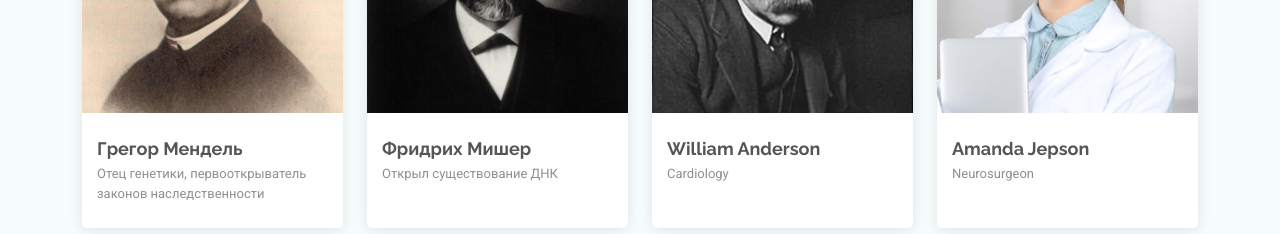
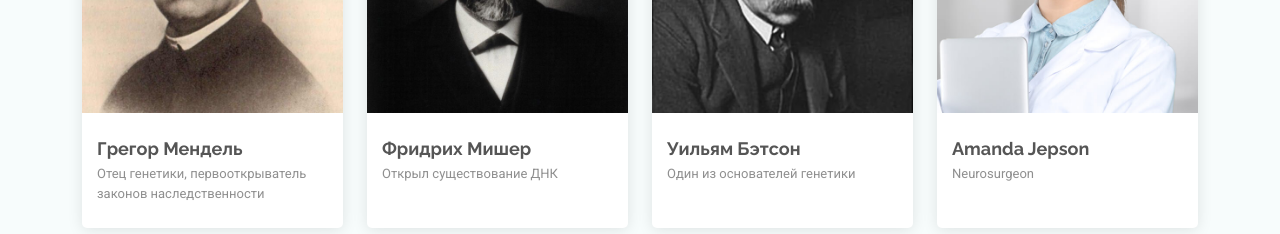
Before and after one commit to Oxyfoxys/genetics, a plain HTML site: page index.html in a window 1280 px wide. Shown: the part 6200-6434 px from the top of the page. Drawn offline with Linux system fonts and the light colour scheme.

Commit message:
update img

```diff
--- a/index.html
+++ b/index.html
@@ -724,8 +724,8 @@
                 </div>
               </div>
               <div class="member-info">
-                <h4>William Anderson</h4>
-                <span>Cardiology</span>
+                <h4>Уильям Бэтсон</h4>
+                <span>Один из основателей генетики</span>
               </div>
             </div>
           </div><!-- End Team Member -->
```
